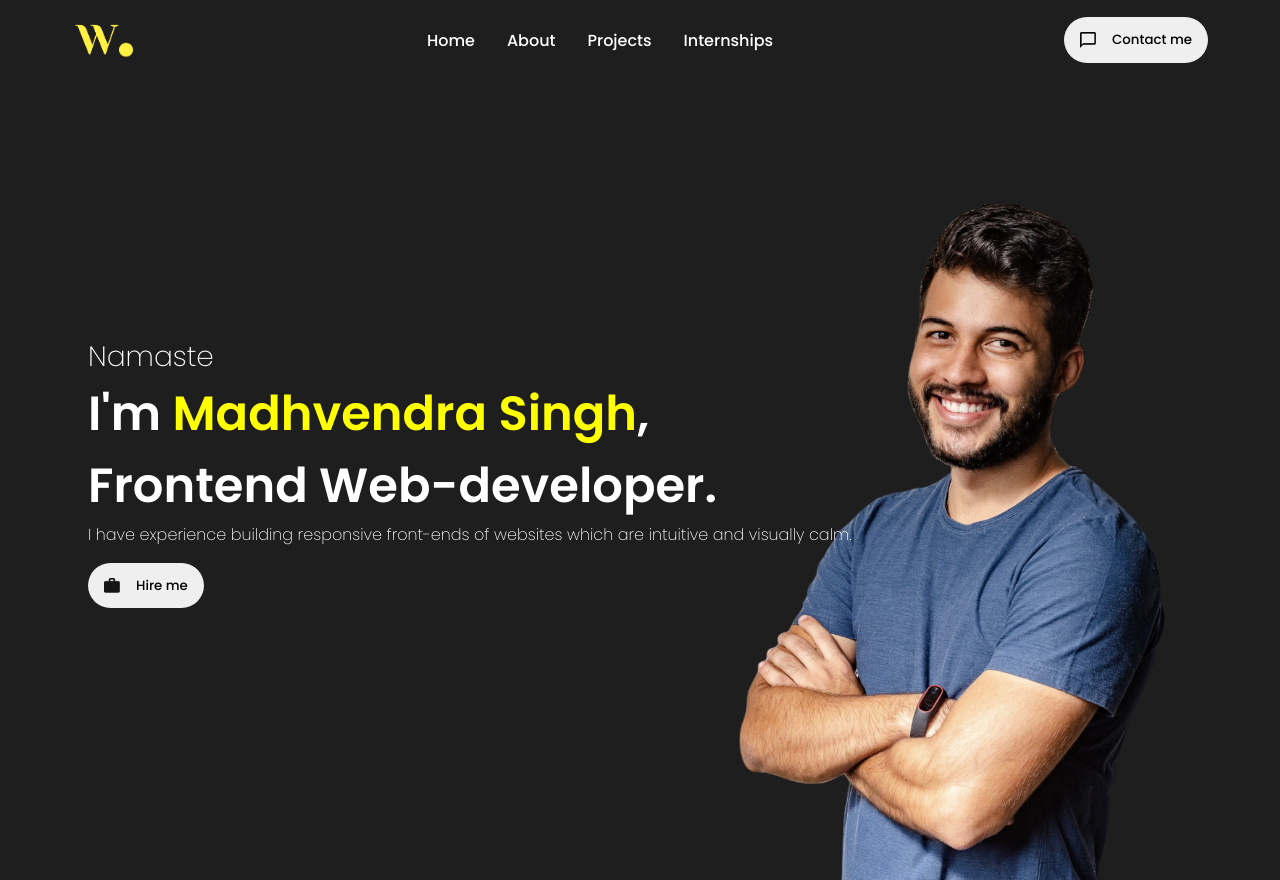
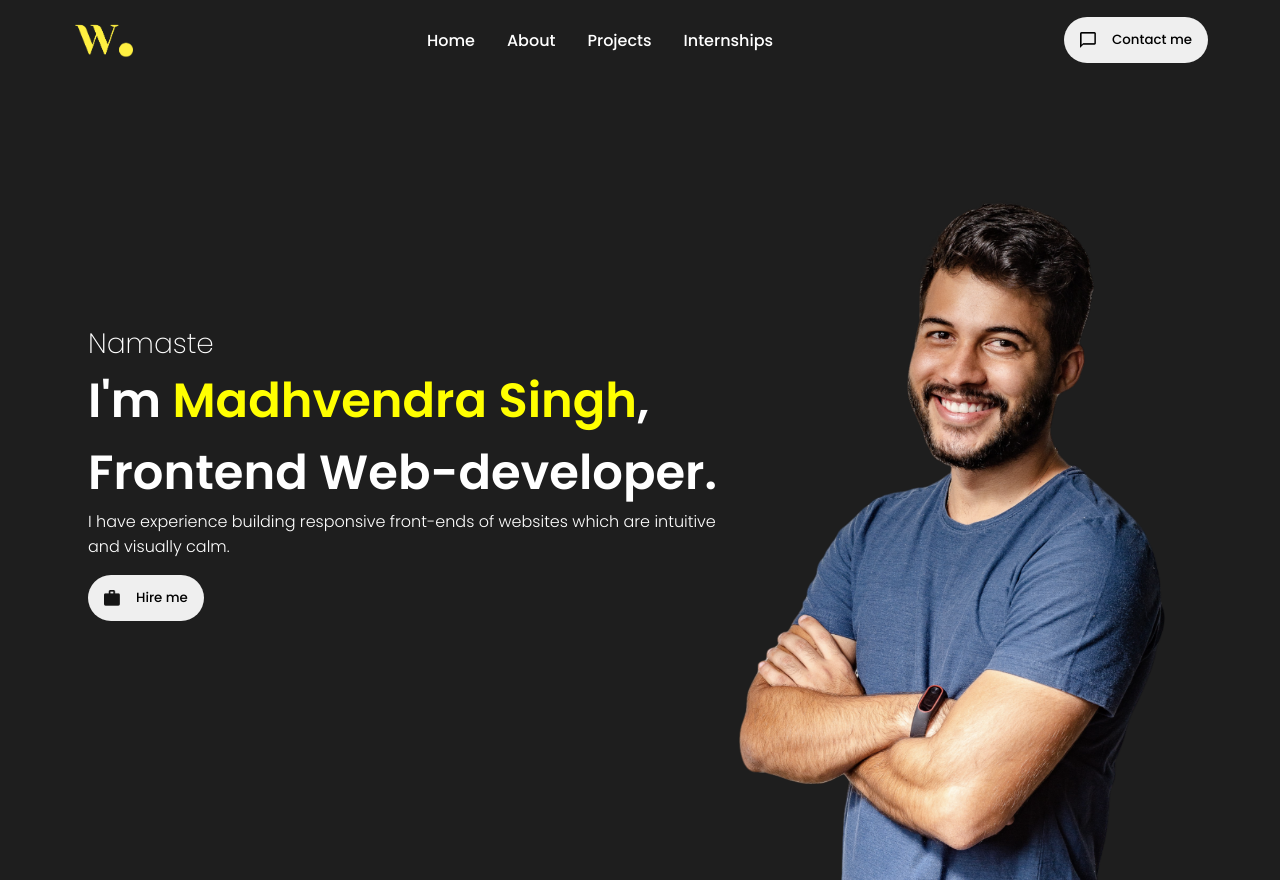
Before and after one commit to Madjob23/portfolio, a React (Create React App) app: page / in a window 1280 px wide. Shown: the top 880 px of the page. Built offline with nearby package versions, Linux system fonts and the light colour scheme.

Commit message:
Fix typogaphy of introPara

```diff
--- a/src/components/Intro/intro.css
+++ b/src/components/Intro/intro.css
@@ -42,7 +42,7 @@
 
 .introPara {
     font-size: medium;
-    font-weight: 100;
+    font-weight: 300;
 }
 
 .introHireBtn {
--- a/src/components/Intro/intro.js
+++ b/src/components/Intro/intro.js
@@ -17,7 +17,7 @@ const Intro = () => {
                 Frontend Web-developer.
             </span>
             <p className="introPara">
-                I have experience building responsive front-ends of websites which are intuitive and visually calm.
+                I have experience building responsive front-ends of websites which are intuitive<br /> and visually calm.
             </p>
             <Link>
                 <button className="introHireBtn">
```
